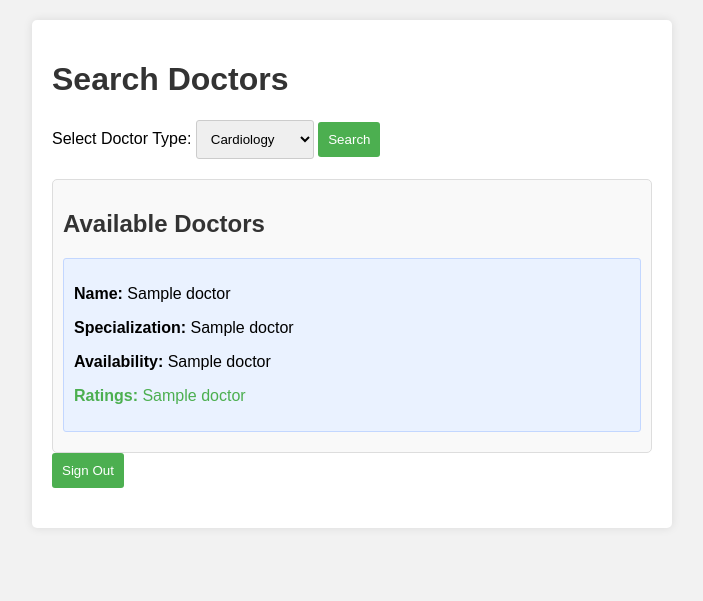
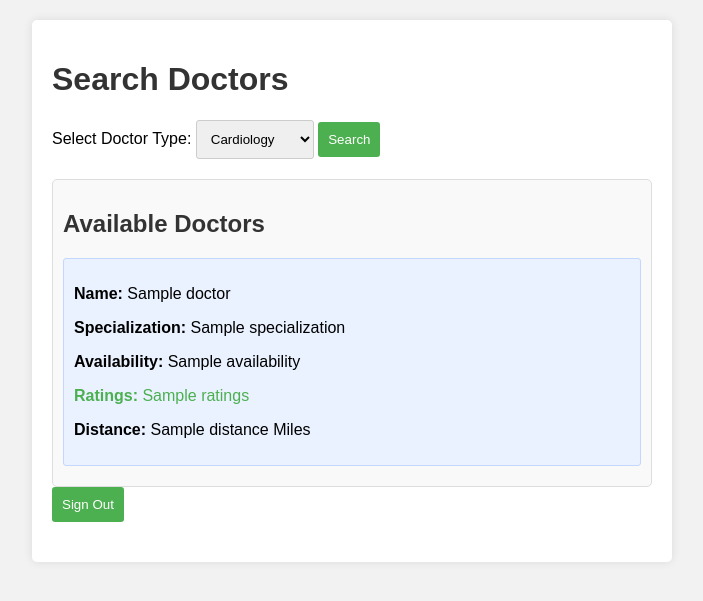
Before and after one commit to Tharanitharan-M/Algorithm-FInal-Project, a Flask app: template templates/search_doctors.html in a window 1280 px wide. Shown: the top 601 px of the page, without its empty margins (288-991 px from the left). Run offline with Flask 3, Linux system fonts and the light colour scheme; the template is opened without the code that fills it: most values are stand-ins (such as "Sample title", 1, 10 or a date in 2020); some libraries are stand-ins or nearby versions.

Commit message:
Search Doctors Complete

```diff
--- a/app.py
+++ b/app.py
@@ -157,6 +157,9 @@ def dashboard():
         return redirect(url_for('search_doctors'))
     return render_template('dashboard.html')
 
+from math import radians, sin, cos, sqrt, atan2
+from flask import jsonify
+
 @app.route('/search_doctors', methods=['GET', 'POST'])
 def search_doctors():
     if 'username' not in session:
@@ -165,14 +168,61 @@ def search_doctors():
     if request.method == 'POST':
         doctor_type = request.form.get('doctor_type')
 
+        # Get patient's latitude and longitude from MySQL
         cur = mysql.connection.cursor()
-        cur.execute("SELECT * FROM doctors WHERE Specialization = %s", (doctor_type,))
-        doctors = cur.fetchall()
+        cur.execute("SELECT lat, lng FROM users WHERE username = %s", (session['username'],))
+        patient = cur.fetchone()
         cur.close()
 
-        return render_template('search_doctors.html', doctors=doctors)
+        if patient:
+            # Get all doctors of the selected type from MySQL
+            cur = mysql.connection.cursor()
+            cur.execute("SELECT name, specialization, availability, ratings, Latitude, Longitude FROM doctors WHERE specialization = %s",
+                        (doctor_type,))
+            doctors = cur.fetchall()
+            cur.close()
+
+            if doctors:
+                # Calculate distance between patient and each doctor using Haversine formula
+                ranked_doctors = []
+                for doctor in doctors:
+                    doctor_name, specialization, availability, ratings, lat, lng = doctor
+                    distance = calculate_distance(patient[0], patient[1], lat, lng)
+                    ranked_doctors.append({
+                        'name': doctor_name,
+                        'specialization': specialization,
+                        'availability': availability,
+                        'distance': distance,
+                        'ratings': ratings
+                    })
+
+                # Rank doctors based on distance
+                ranked_doctors.sort(key=lambda x: x['distance'])
+                # print(ranked_doctors)
+                # Display the ranked list of doctors
+                return render_template('search_doctors.html', doctors=ranked_doctors)
+            else:
+                return "No doctors found for the selected type."
+        else:
+            return "Patient not found."
 
     return render_template('search_doctors.html')
+
+
+def calculate_distance(lat1, lon1, lat2, lon2):
+    # Convert latitude and longitude from degrees to radians
+    lat1, lon1, lat2, lon2 = map(radians, [lat1, lon1, lat2, lon2])
+
+    # Haversine formula
+    dlon = lon2 - lon1
+    dlat = lat2 - lat1
+    a = sin(dlat / 2) ** 2 + cos(lat1) * cos(lat2) * sin(dlon / 2) ** 2
+    c = 2 * atan2(sqrt(a), sqrt(1 - a))
+    radius = 3959  # Radius of the Earth in miles
+    distance = radius * c
+
+    return round(distance,2)
+
 
 @app.route('/decrypt_data')
 def decrypt_data():
@@ -220,4 +270,4 @@ def sign_out():
 
 
 if __name__ == '__main__':
-    app.run()
+    app.run(debug=True)
--- a/templates/search_doctors.html
+++ b/templates/search_doctors.html
@@ -87,10 +87,11 @@
                 <h2>Available Doctors</h2>
                 {% for doctor in doctors %}
                     <div class="doctor-box">
-                        <p><strong>Name:</strong> {{ doctor[1] }}</p>
-                        <p><strong>Specialization:</strong> {{ doctor[2] }}</p>
-                        <p><strong>Availability:</strong> {{ doctor[3] }}</p>
-                        <p class="rating"><strong>Ratings:</strong> {{ doctor[7] }}</p>
+                        <p><strong>Name:</strong> {{ doctor['name'] }}</p>
+                        <p><strong>Specialization:</strong> {{ doctor['specialization'] }}</p>
+                        <p><strong>Availability:</strong> {{ doctor['availability'] }}</p>
+                        <p class="rating"><strong>Ratings:</strong> {{ doctor['ratings'] }}</p>
+                        <p><strong>Distance:</strong> {{ doctor['distance'] }} Miles</p>
                     </div>
                 {% endfor %}
             {% else %}
```
